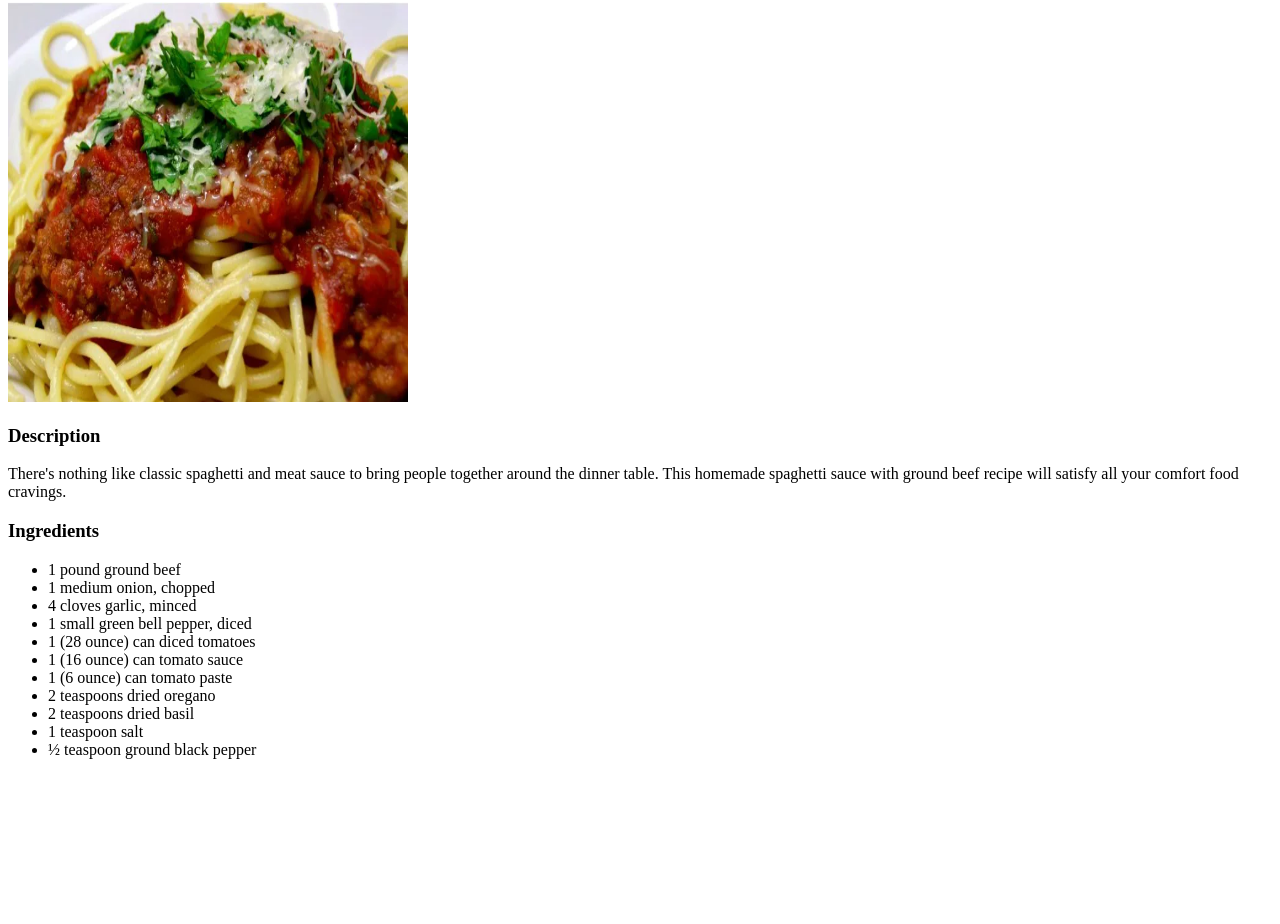
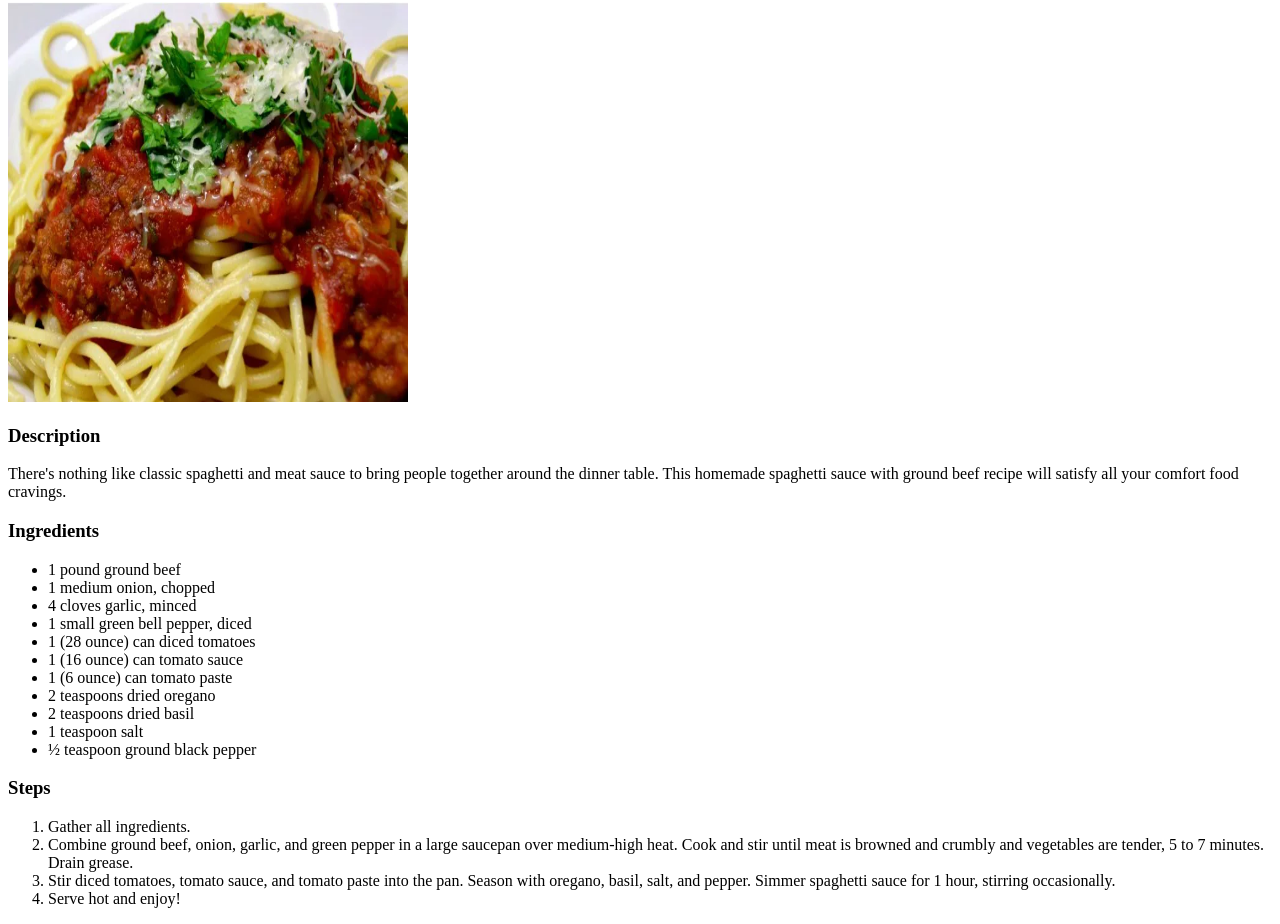
Before and after one commit to Eternalrivers/odin-landing_page, a plain HTML site: page odin-recipes/recipes/spaghetti.html in a window 1280 px wide. Shown: the part 78-1002 px from the top of the page. Before the commit the page ends 855 px from the top, so only its background shows below. Drawn offline with Linux system fonts and the light colour scheme.

Commit message:
feat: Complete spaghetti.html
Added steps for the spaghetti recipe using <ol>

```diff
--- a/odin-recipes/recipes/spaghetti.html
+++ b/odin-recipes/recipes/spaghetti.html
@@ -24,6 +24,12 @@
         <li>1 teaspoon salt</li>
         <li>½ teaspoon ground black pepper</li>
       </ul>
-    <h3></h3>
+    <h3>Steps</h3>
+      <ol>
+        <li>Gather all ingredients.</li>
+        <li>Combine ground beef, onion, garlic, and green pepper in a large saucepan over medium-high heat. Cook and stir until meat is browned and crumbly and vegetables are tender, 5 to 7 minutes. Drain grease.</li>
+        <li>Stir diced tomatoes, tomato sauce, and tomato paste into the pan. Season with oregano, basil, salt, and pepper. Simmer spaghetti sauce for 1 hour, stirring occasionally.</li>
+        <li>Serve hot and enjoy!</li>
+      </ol>
   </body>
 </html>
```
